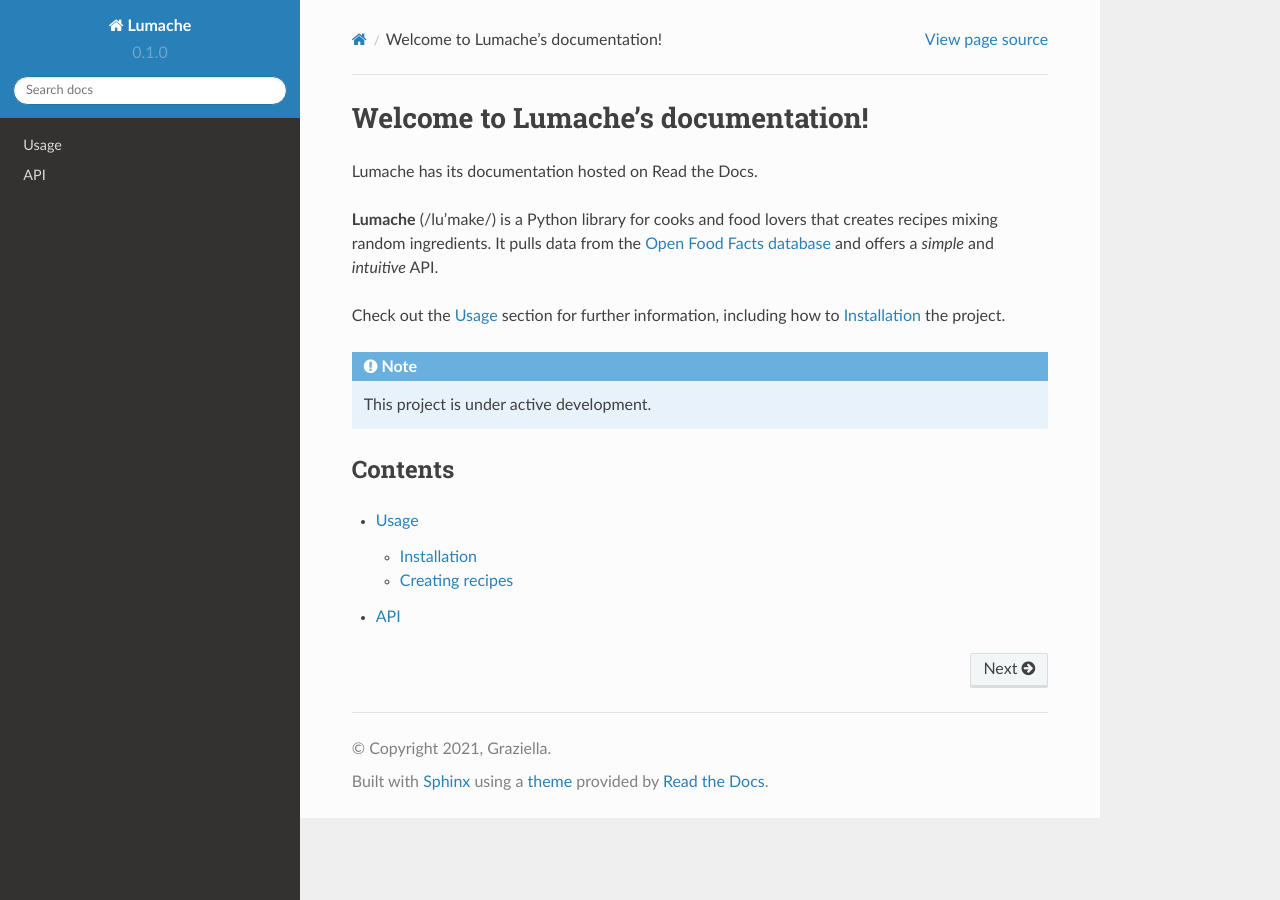
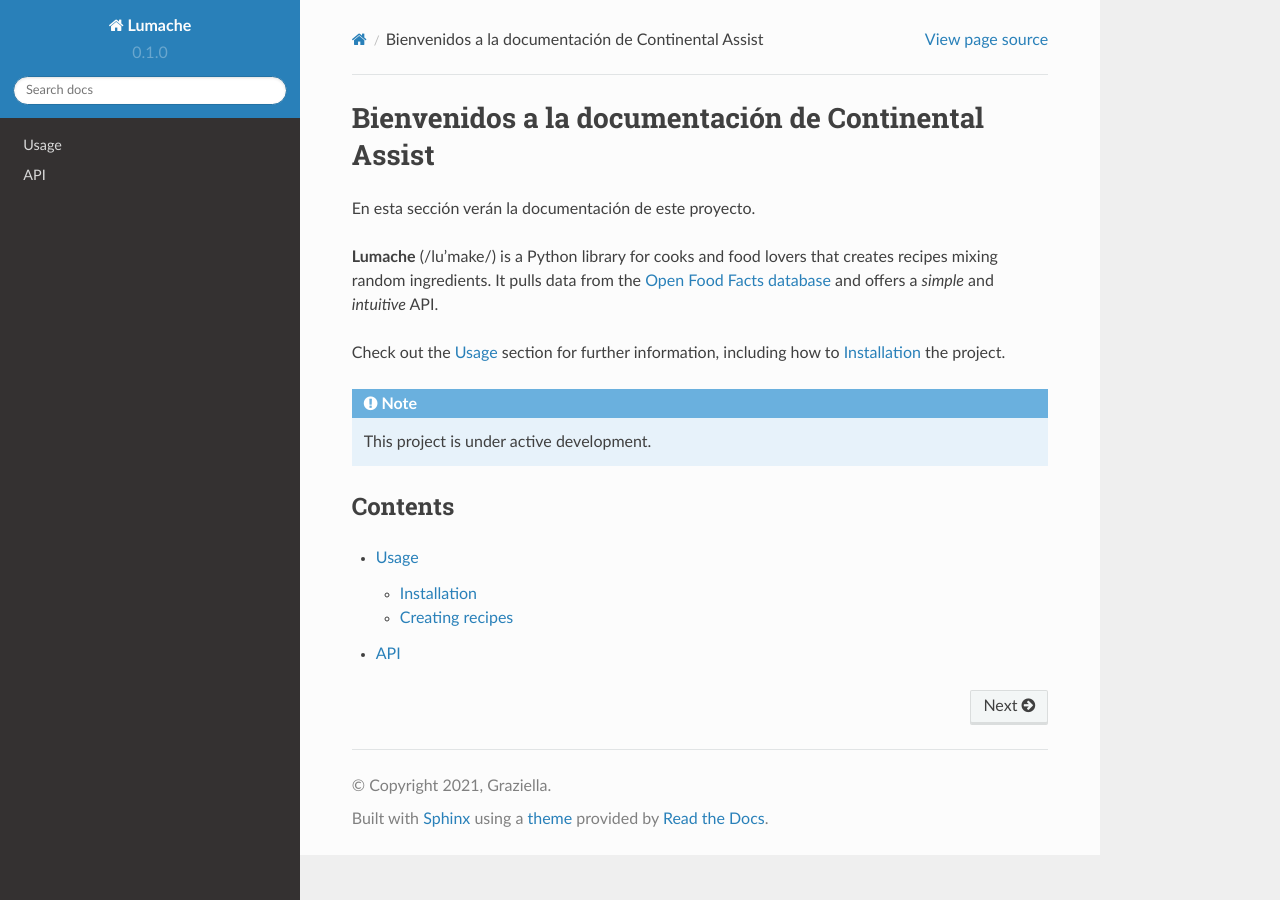
Before and after one commit to ErnestoContinental/prueba-read-the-docs, a Sphinx documentation site: the page built from docs/source/index.rst, in a window 1280 px wide. Built offline with Sphinx 7.4.7 and the Read the Docs theme 2.0.0, drawn with Linux system fonts in a browser that asks for light colours.

Commit message:
Update index.rst

```diff
--- a/docs/source/index.rst
+++ b/docs/source/index.rst
@@ -1,7 +1,7 @@
-Welcome to Lumache's documentation!
+Bienvenidos a la documentación de Continental Assist
 ===================================
 
-Lumache has its documentation hosted on Read the Docs.
+En esta sección verán la documentación de este proyecto.
 
 **Lumache** (/lu'make/) is a Python library for cooks and food lovers
 that creates recipes mixing random ingredients.
```
